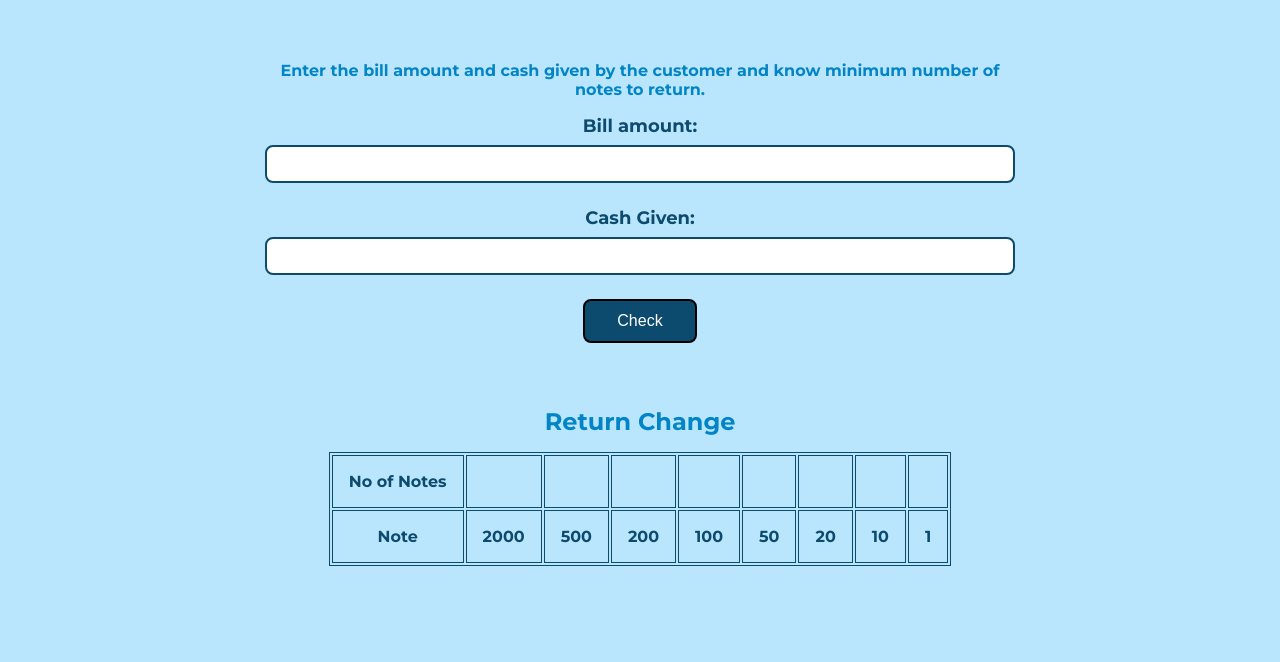
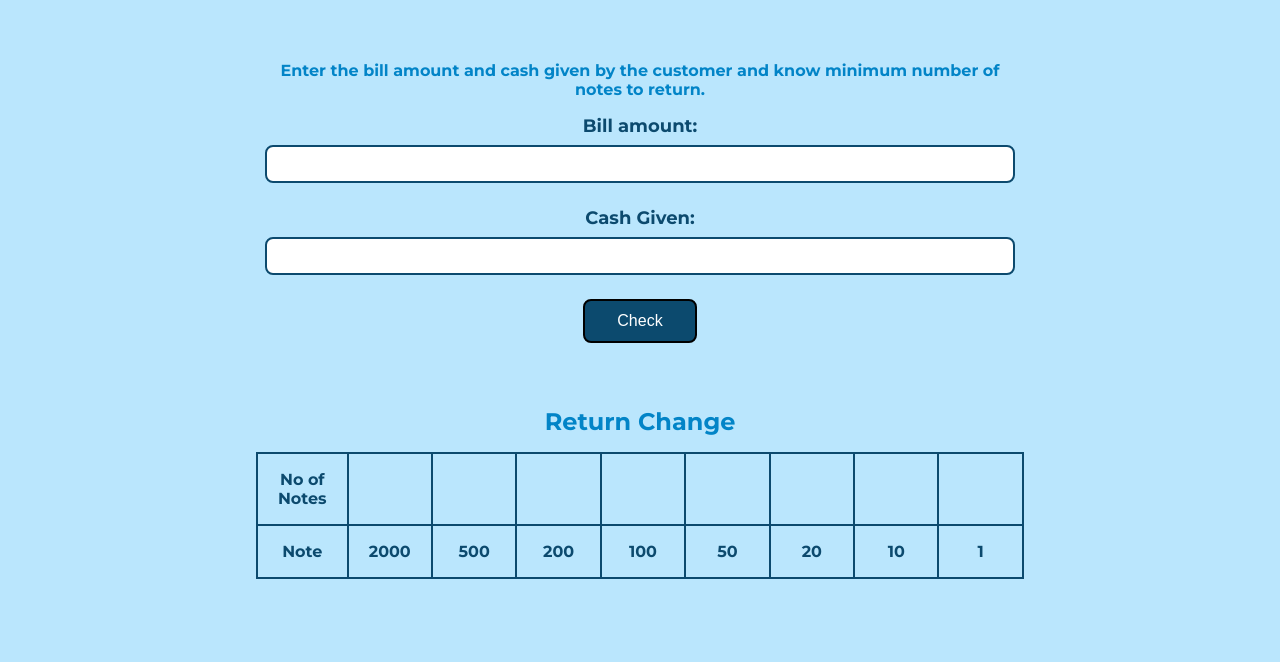
Before and after one commit to amulyaparab/neogcamp-lesson6-cash-register-app, a plain HTML site: page index.html in a window 1280 px wide. Shown: the part 138-800 px from the top of the page. Drawn offline with Linux system fonts and the light colour scheme.

Commit message:
styles: made table uniform

```diff
--- a/app.js
+++ b/app.js
@@ -45,7 +45,7 @@ function hideTable(table) {
   table.style.display = "none";
 }
 function showTable(table) {
-  table.style.display = "block";
+  table.style.display = "flex";
 }
 function showMessage(msg) {
   message.style.display = "block";
--- a/index.html
+++ b/index.html
@@ -23,7 +23,7 @@
       <input id="cash-given" type="number" />
       <button id="btn-primary">Check</button>
       <p id="error-message"></p>
-      <table id="table">
+      <table class="container" id="table">
         <caption>
           Return Change
         </caption>
@@ -38,7 +38,6 @@
           <td class="no-of-notes"></td>
           <td class="no-of-notes"></td>
         </tr>
-
         <tr>
           <th>Note</th>
           <td>2000</td>
--- a/styles.css
+++ b/styles.css
@@ -55,6 +55,7 @@ input {
   font-size: medium;
   color: white;
   margin-bottom: 3rem;
+  cursor: pointer;
 }
 label {
   font-weight: bold;
@@ -65,8 +66,9 @@ td,
 th {
   padding: 1rem;
   font-weight: bold;
-  border: 0.5px solid var(--darker-blue);
+  border: 2px solid var(--darker-blue);
   color: var(--darker-blue);
+  width: 10%;
 }
 caption {
   font-size: x-large;
@@ -77,9 +79,12 @@ caption {
 }
 
 table {
+  display: flex;
+  flex-direction: column;
   margin: auto;
   margin-top: 1rem;
-  border: 1px solid var(--darker-blue);
+  width: 100%;
+  border-collapse: collapse;
 }
 
 .footer {
```
